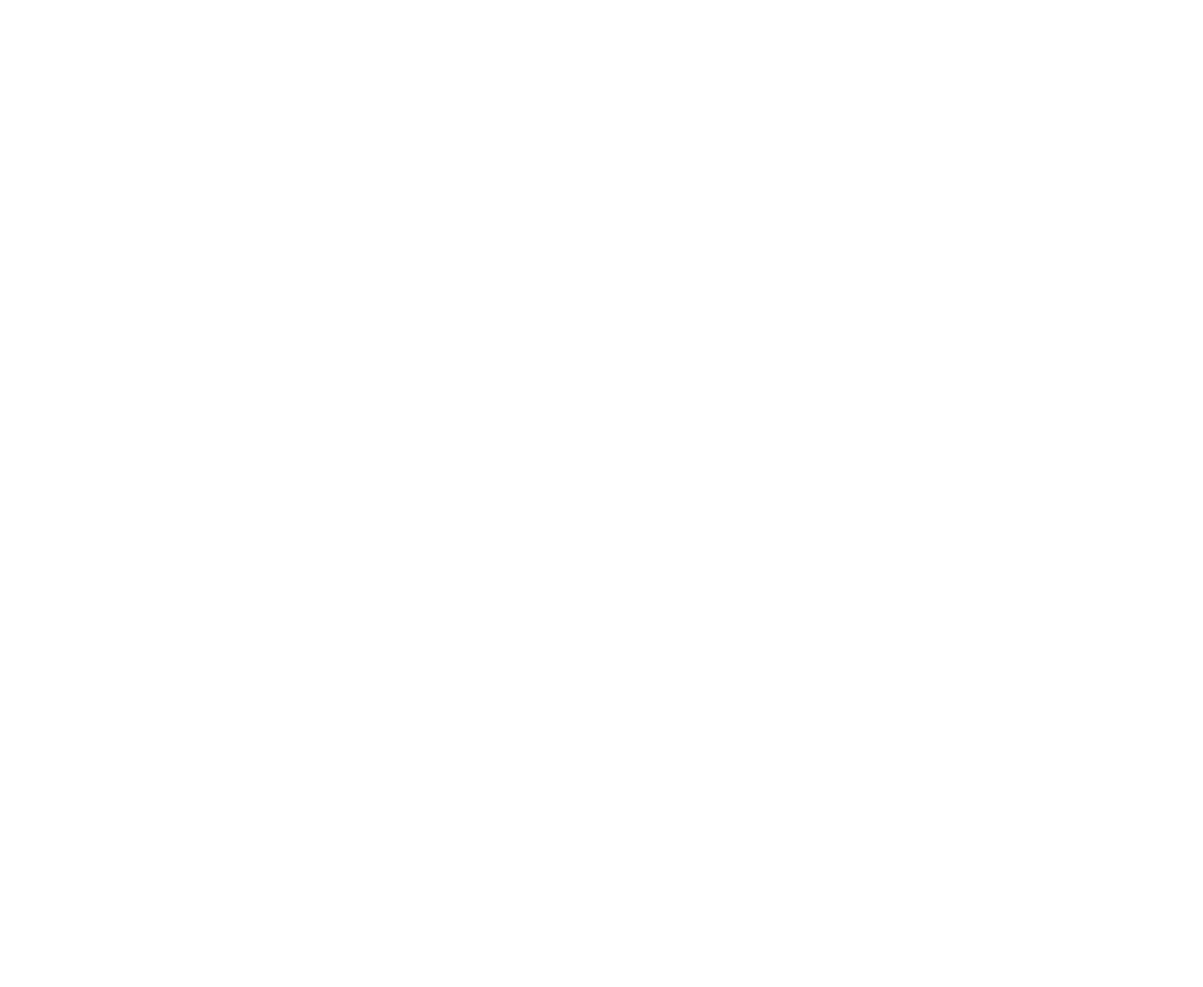
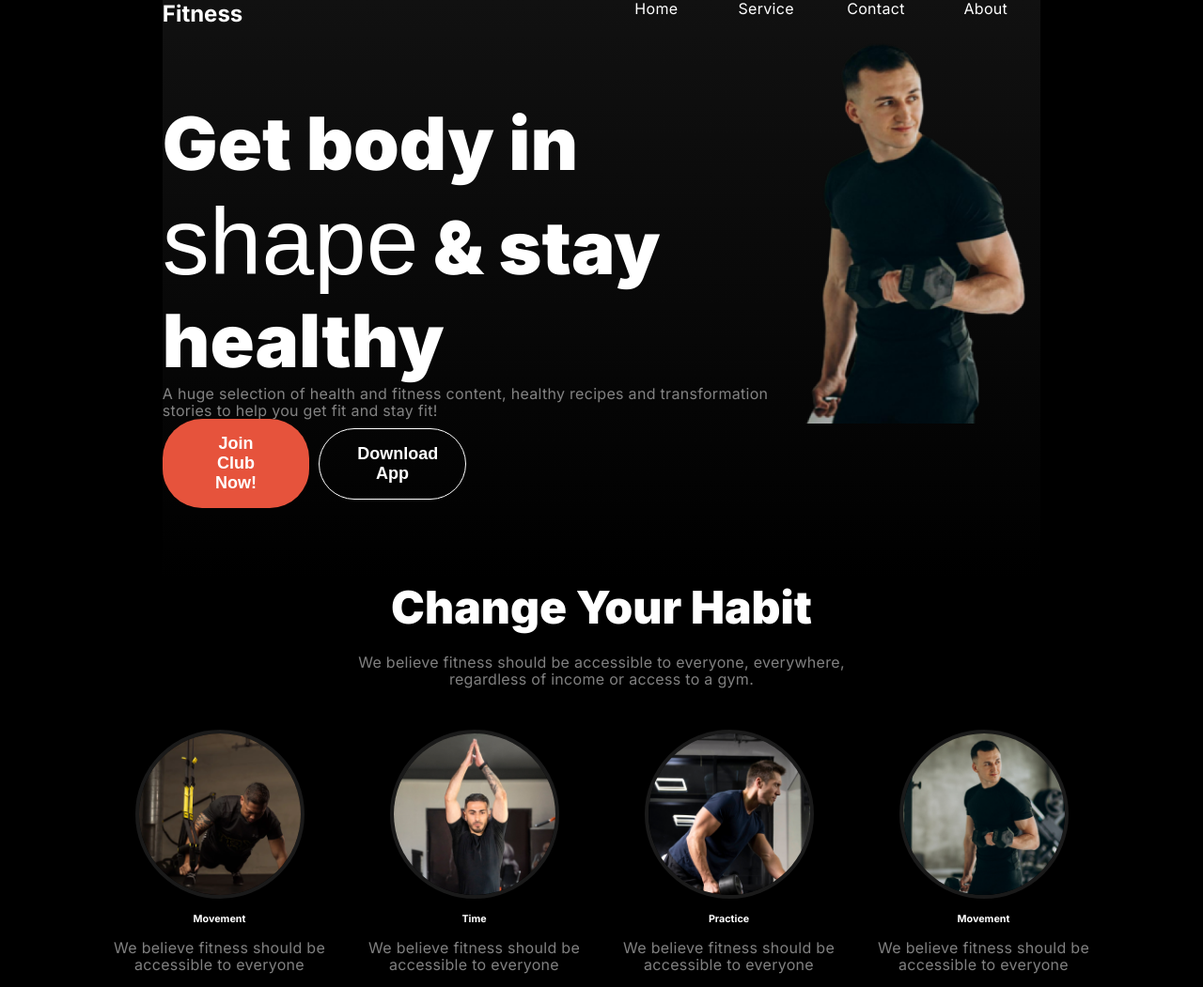
Before and after one commit to JauadAhmed/assignment-2, a plain HTML site: page index.html in a window 1280 px wide. Shown: the whole page at 94% size. Before the commit the page ends 800 px from the top, so only its background shows below. Drawn offline with Linux system fonts and the light colour scheme; a web font is replaced by a local one.

Commit message:
banner & habit

```diff
--- a/index.html
+++ b/index.html
@@ -4,8 +4,106 @@
     <meta charset="UTF-8">
     <meta name="viewport" content="width=device-width, initial-scale=1.0">
     <title>Fitness</title>
+    <link rel="stylesheet" href="style.css">
 </head>
-<body>
+<body class="inter">
+    <header>
+        <nav>
+            <div>
+                <h1 class="title">Fitness</h1>
+            </div>
+            <div class="menu">
+                <p><a href="" class="home">Home</a></p>
+                <p><a href="">Service</a></p>
+                <p><a href="">Contact</a></p>
+                <p><a href="">About</a></p>
+            </div>
+        </nav>
 
+        <section class="banner">
+            <div class="banner-content">
+                    <h1>Get body in <br>
+                        <span class="miama">shape</span> & stay <br>
+                        healthy
+                    </h1>
+
+                    <p>
+                        A huge selection of health and fitness content, healthy recipes and transformation stories to help you get fit and stay fit!
+                    </p>
+
+                    <div class="banner-btn">
+                        <button class="btn"> Join Club Now!</button>
+                        <button class="btn without-color"> Download App</button>
+                    </div>
+            </div>
+            <div class="banner-img">
+                <img src="images/Images 2.png" alt="">
+            </div>
+        </section>
+
+    </header>
+
+    <main>
+
+        <section class="change">
+
+            <div class="sec-head">
+
+                <h1>Change Your Habit</h1>
+                <p>
+                    We believe fitness should be accessible to everyone, everywhere, regardless of income or access to a gym.
+                </p>
+            </div>
+
+            <div class="change-card">
+                <div class="change-card-con">
+                    <div class="change-card-con-img">
+                        <img src="images/image 3.png" alt="">
+
+                        <h6>Movement</h6>
+                        <p>
+                            We believe fitness should be accessible to everyone
+                        </p>
+                    </div>
+                </div>
+
+                <div class="change-card-con">
+                    <div class="change-card-con-img">
+                        <img src="images/image 2.png" alt="">
+
+                        <h6>Time</h6>
+                        <p>
+                            We believe fitness should be accessible to everyone
+                        </p>
+                    </div>
+                </div>
+
+                <div class="change-card-con">
+                    <div class="change-card-con-img">
+                        <img src="images/image 4.png" alt="">
+
+                        <h6>Practice</h6>
+                        <p>
+                            We believe fitness should be accessible to everyone
+                        </p>
+                    </div>
+                </div>
+
+                <div class="change-card-con">
+                    <div class="change-card-con-img">
+                        <img src="images/image 5.png" alt="">
+
+                        <h6>Movement</h6>
+                        <p>
+                            We believe fitness should be accessible to everyone
+                        </p>
+                    </div>
+                </div>
+            </div>
+
+        </section>
+
+    </main>
+    <footer></footer>
 </body>
 </html>
--- a/style.css
+++ b/style.css
@@ -0,0 +1,159 @@
+@import url('https://fonts.googleapis.com/css2?family=Inter:ital,opsz,wght@0,14..32,100..900;1,14..32,100..900&display=swap');
+
+@import url('https://fonts.cdnfonts.com/css/miama');
+
+
+*{
+    margin: 0px;
+    box-sizing: border-box;
+    width: 100%;
+    color: white;
+}
+
+.inter{
+    font-family: "Inter", sans-serif;
+    font-weight: 400;
+    font-style: normal;
+  }
+
+
+.miama{
+    font-family: 'Miama', sans-serif;
+    font-size: 100px;
+    font-weight: 400;
+}
+
+p{
+    color: rgba(255, 255, 255, 0.50);
+    font-size: 16px;
+    line-height: 18px;
+    letter-spacing: 0.3px;
+}
+
+
+
+
+
+body{
+    width: 100%;
+    background: black;
+    display: flex;
+    flex-direction: column;
+    align-items: center;
+}
+
+header{
+    max-width: 73%;
+    background: linear-gradient(180deg, #111 0%, rgba(119, 119, 119, 0.00) 100%);
+}
+nav{
+    display: flex;
+    justify-items: center;
+
+}
+
+.menu{
+    display: flex;
+    text-align: center;
+
+}
+
+a{
+    color: white;
+    text-decoration: none;
+    cursor: pointer;
+}
+
+
+/* ------------------------------ banner----------------*/
+
+.banner{
+    display: flex;
+    align-items: center;
+}
+
+
+.banner-content h1{
+    font-size: 78px;
+    font-weight: 900;
+
+}
+
+.banner-btn{
+    display: flex;
+    align-items: center;
+    gap: 10px;
+}
+
+.btn{
+    width: 23%;
+    padding: 16px 40px;
+
+    font-size: 18px;
+    font-weight: 600;
+
+    border: none;
+    border-radius: 42px;
+    background: #E6533C;
+    cursor: pointer;
+}
+
+.without-color{
+    border: 1.5px solid white;
+    background: none;
+}
+
+.banner-img{
+    width: 349px;
+    height: 588px;
+}
+
+
+/* ------------------------- habit ---------------------*/
+
+.change{
+    /* max-width: 73%; */
+    display: flex;
+    flex-direction: column;
+    align-items: center;
+    gap: 45px;
+}
+
+.sec-head{
+    width: 44%;
+    text-align: center;
+}
+
+.sec-head h1{
+    font-size: 48px;
+    font-weight: 900;
+    margin-bottom: 20px;
+}
+
+.change-card{
+    display: flex;
+    align-items: center;
+    justify-content: center;
+    gap: 40px;
+}
+
+.change-card-con{
+    width: 231px;
+    height: 274px;
+
+}
+
+.change-card-con-img{
+    display: flex;
+    flex-direction: column;
+    align-items: center;
+    gap: 15px;
+    text-align: center;
+}
+
+.change-card-con-img img{
+    width: 180px;
+    height: 180px;
+    border-radius: 50%;
+    border: 4px solid rgba(255, 255, 255, 0.10);
+}
```
